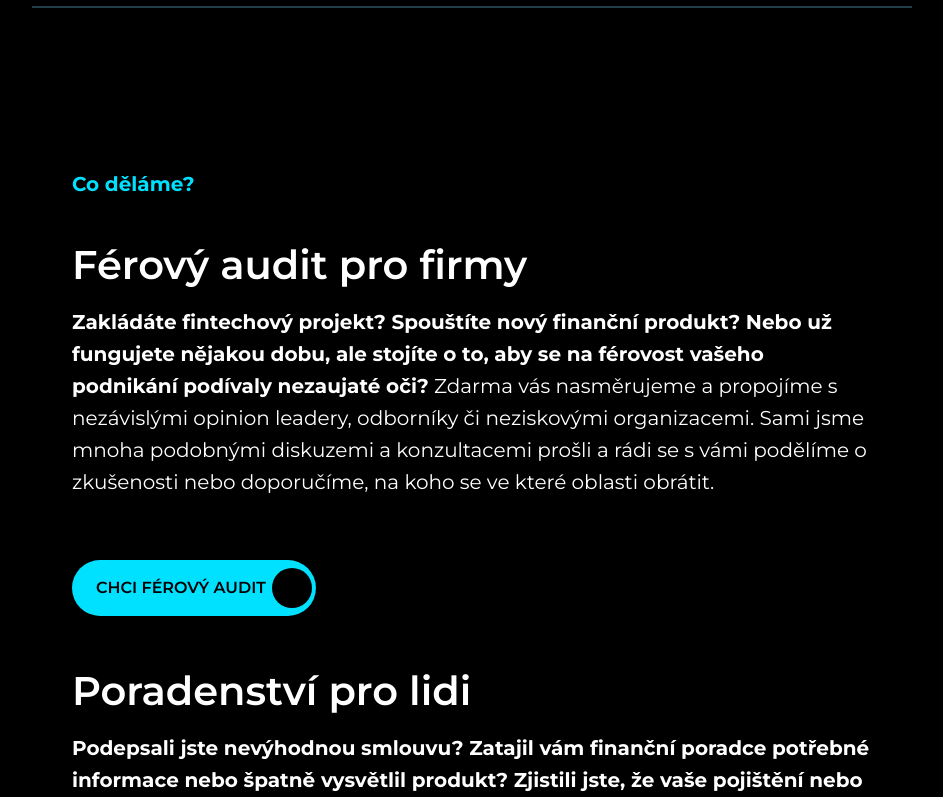
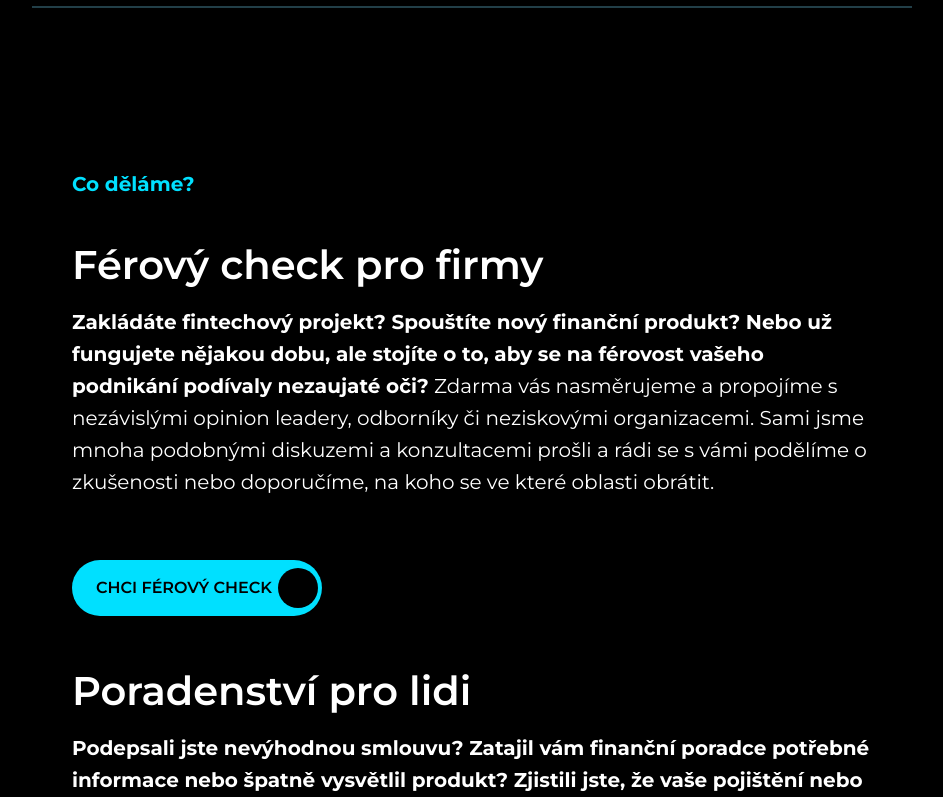
Before and after one commit to upvest-cz/fer-fintech, a Nuxt app: page / in a window 1280 px wide. Shown: the part 590-1387 px from the top of the page, without its empty margins (168-1111 px from the left). Built offline with nearby package versions, Linux system fonts and the light colour scheme.

Commit message:
Change “Férový audit” to “Férový check”

```diff
--- a/components/modules/WhatWeDoModule.vue
+++ b/components/modules/WhatWeDoModule.vue
@@ -5,11 +5,11 @@
       <div class="WhatWeDoModule__list">
         <template v-for="i in 1">
           <div ref="listItem" class="WhatWeDoModule__listItem">
-            <h2 class="WhatWeDoModule__listItem__title">Férový audit pro firmy</h2>
+            <h2 class="WhatWeDoModule__listItem__title">Férový check pro firmy</h2>
             <div class="richtext">
               <p><b>Zakládáte fintechový projekt? Spouštíte nový finanční produkt? Nebo už fungujete nějakou dobu, ale stojíte o to, aby se na férovost vašeho podnikání podívaly nezaujaté oči?</b> Zdarma vás nasměrujeme a propojíme s nezávislými opinion leadery, odborníky či neziskovými organizacemi. Sami jsme mnoha podobnými diskuzemi a konzultacemi prošli a rádi se s vámi podělíme o zkušenosti nebo doporučíme, na koho se ve které oblasti obrátit.</p>
             </div>
-            <Button type="primary" href="mailto:info@ferfintech.cz">Chci férový audit</Button>
+            <Button type="primary" href="mailto:info@ferfintech.cz">Chci férový check</Button>
           </div>
           <div ref="listItem" class="WhatWeDoModule__listItem">
             <h2 class="WhatWeDoModule__listItem__title">Poradenství pro lidi</h2>
```
